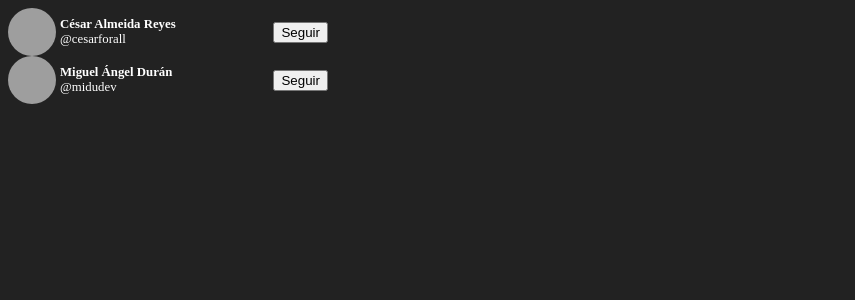
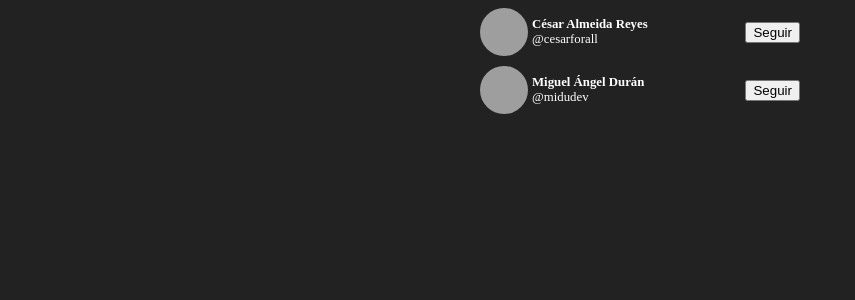
Before and after one commit to cesarforall/react-vite, a React (Vite) app in the folder projects/hello-world/: page / in a window 1280 px wide. Shown: the top 300 px of the page, without its empty margins (0-855 px from the left). Built offline with nearby package versions, Linux system fonts and the light colour scheme; grey boxes are pictures that could not be loaded.

Commit message:
:lipstick: add cardsContainer styles

```diff
--- a/projects/hello-world/src/App.css
+++ b/projects/hello-world/src/App.css
@@ -1,5 +1,11 @@
 body {
 	background-color: #222;
+}
+.cardsContainer {
+	display: grid;
+	width: 320px;
+	margin: 0 auto;
+	gap: 10px;
 }
 
 .tw-followCard {
--- a/projects/hello-world/src/App.jsx
+++ b/projects/hello-world/src/App.jsx
@@ -3,7 +3,7 @@ import { TwitterFollowCard } from './components/TwitterFollowCard';
 
 export function App() {
 	return (
-		<div style={{ width: '320px' }}>
+		<div className='cardsContainer'>
 			<TwitterFollowCard isFollowing name='César Almeida Reyes' userName='cesarforall' />
 			<TwitterFollowCard isFollowing={false} name='Miguel Ángel Durán' userName='midudev' />
 		</div>
```
